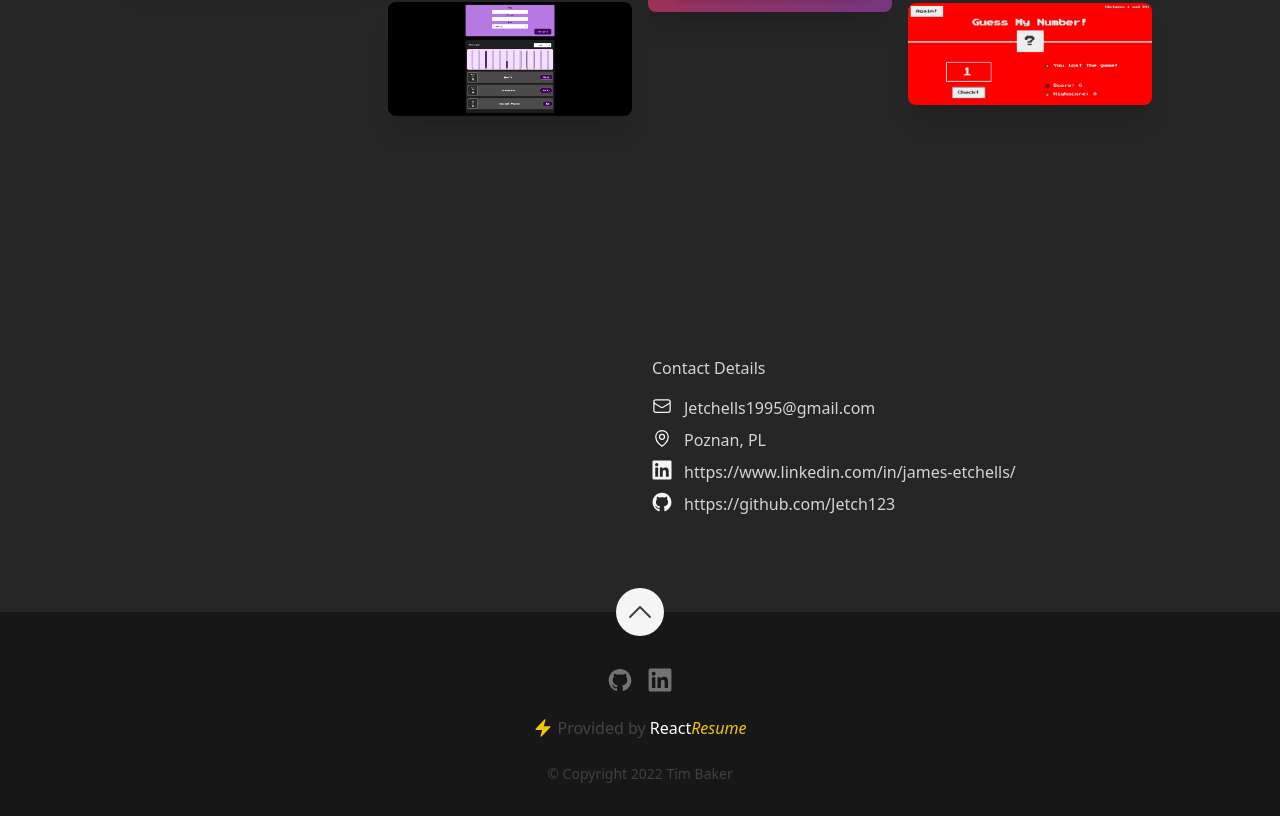
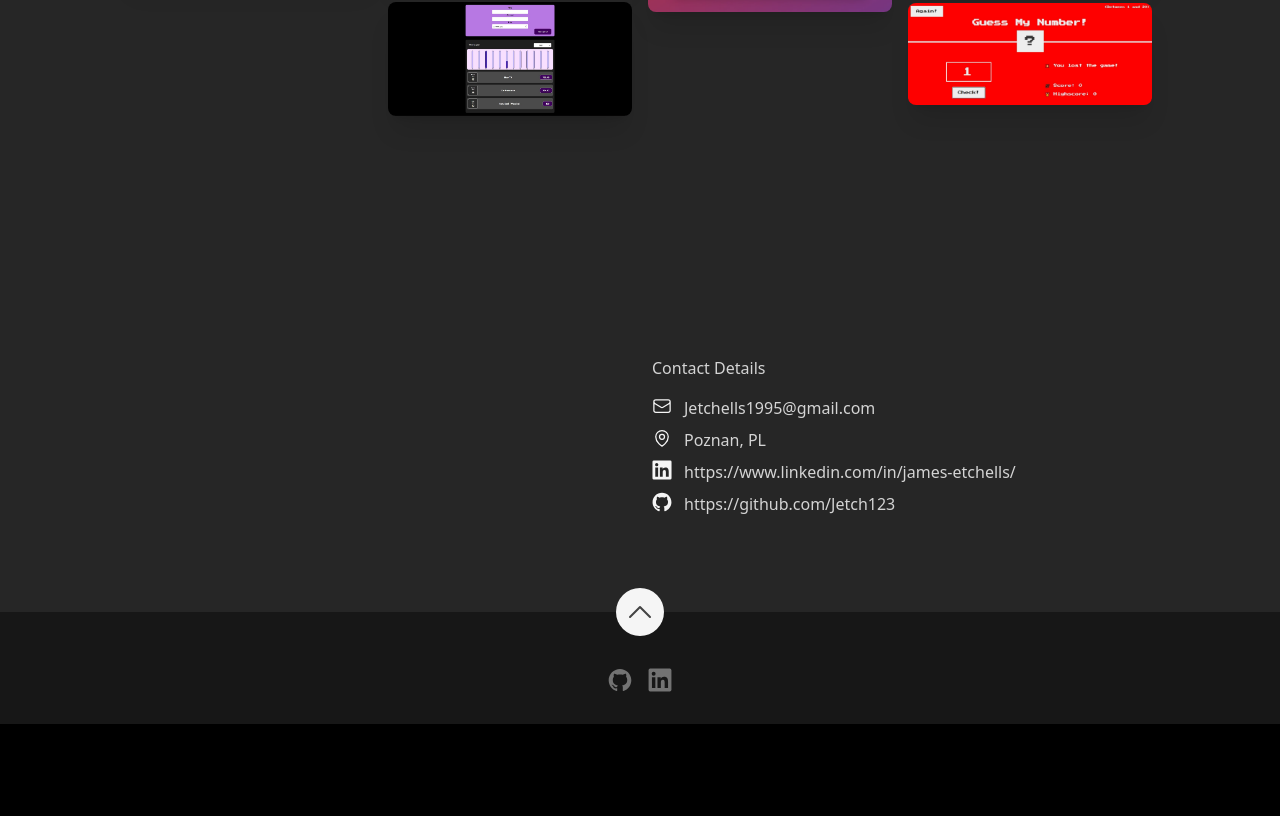
Before and after one commit to Jetch123/resume-site, a Next.js app: page / in a window 1280 px wide. Shown: the part 2771-3587 px from the top of the page. After the commit the page ends 3495 px from the top, so only its background shows below. Built offline with nearby package versions, Linux system fonts and the light colour scheme.

Commit message:
Update Footer.tsx

```diff
--- a/src/components/Sections/Footer.tsx
+++ b/src/components/Sections/Footer.tsx
@@ -17,16 +17,7 @@ const Footer: FC = memo(() => (
       <div className="flex gap-x-4 text-neutral-500">
         <Socials />
       </div>
-      <a
-        className="-m-2 flex items-center gap-x-1 rounded-md p-2 ring-yellow focus:outline-none focus:ring-2"
-        href="https://reactresume.com">
-        <BoltIcon className="h-5 w-5 text-yellow" />
-        <span>
-          Provided by <span className="text-white">React</span>
-          <span className="italic text-yellow">Resume</span>
-        </span>
-      </a>
-      <span className="text-sm text-neutral-700">© Copyright 2022 Tim Baker</span>
+
     </div>
   </div>
 ));
```
